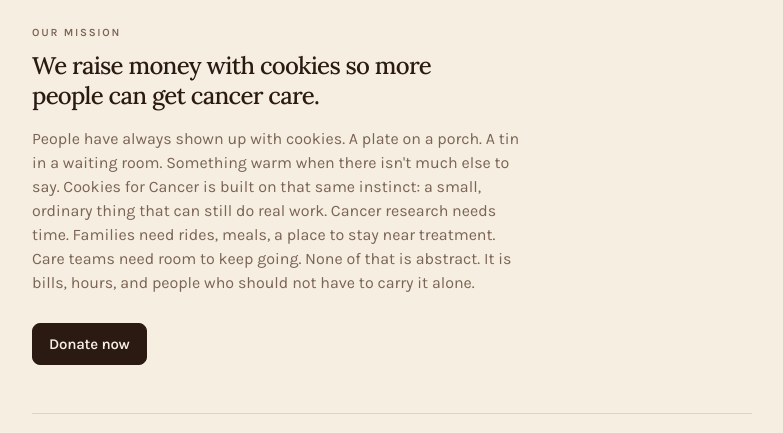
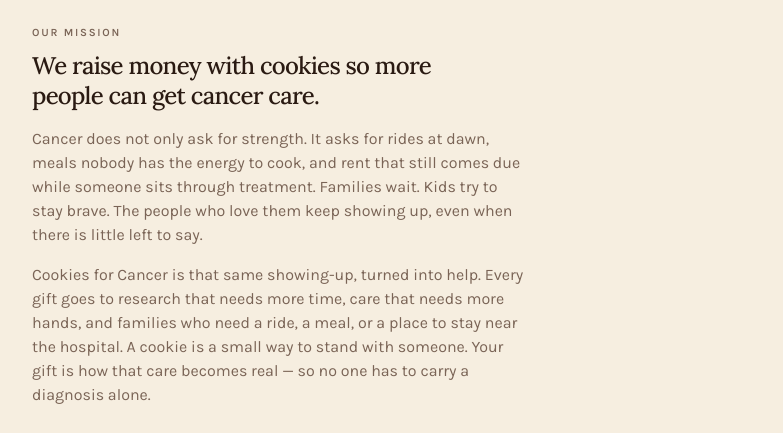
Before and after one commit to nathanjcx/cookiesforcancer, a Next.js app: page / in a window 1280 px wide. Shown: the part 600-1033 px from the top of the page, without its empty margins (248-1031 px from the left). Built offline with nearby package versions, Linux system fonts and the light colour scheme; no server answers.

Commit message:
Rewrite the home mission copy to lead with empathy.
The paragraph now starts with what a diagnosis asks of families, then
states the mission: gifts become research, care, and practical help so
no one has to carry cancer alone.

Co-authored-by: Nathan Cheng <nathanjcx@gmail.com>

```diff
--- a/app/page.tsx
+++ b/app/page.tsx
@@ -24,13 +24,19 @@ export default function HomePage() {
           </p>
           <h2>We raise money with cookies so more people can get cancer care.</h2>
           <p>
-            People have always shown up with cookies. A plate on a porch. A tin
-            in a waiting room. Something warm when there isn&apos;t much else to
-            say. Cookies for Cancer is built on that same instinct: a small,
-            ordinary thing that can still do real work. Cancer research needs
-            time. Families need rides, meals, a place to stay near treatment.
-            Care teams need room to keep going. None of that is abstract. It is
-            bills, hours, and people who should not have to carry it alone.
+            Cancer does not only ask for strength. It asks for rides at dawn,
+            meals nobody has the energy to cook, and rent that still comes due
+            while someone sits through treatment. Families wait. Kids try to
+            stay brave. The people who love them keep showing up, even when
+            there is little left to say.
+          </p>
+          <p>
+            Cookies for Cancer is that same showing-up, turned into help.
+            Every gift goes to research that needs more time, care that needs
+            more hands, and families who need a ride, a meal, or a place to
+            stay near the hospital. A cookie is a small way to stand with
+            someone. Your gift is how that care becomes real — so no one has
+            to carry a diagnosis alone.
           </p>
           <Link className="btn btn-accent" href="/donate">
             Donate now
```
